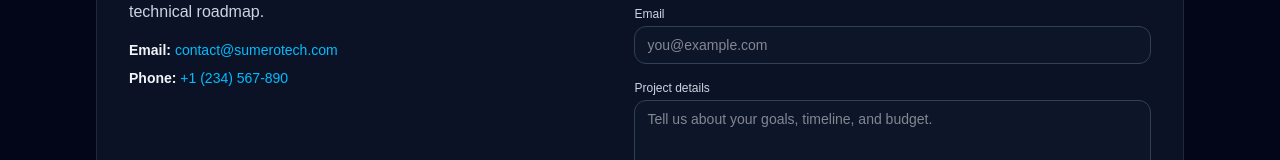
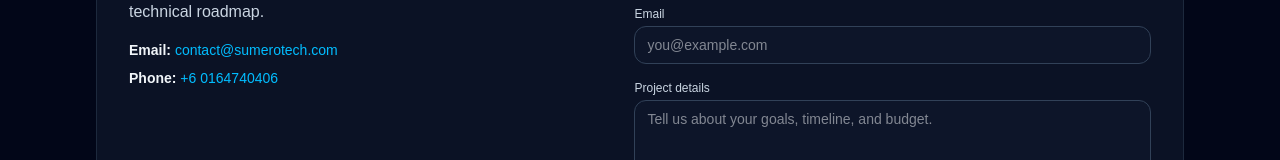
Before and after one commit to Kjayamani96/sumero-technologies, a Next.js app in the folder sumero-technologies/: page / in a window 1280 px wide. Shown: the part 1150-1310 px from the top of the page. Built offline with nearby package versions, Linux system fonts and the light colour scheme.

Commit message:
Update page.tsx

```diff
--- a/sumero-technologies/app/page.tsx
+++ b/sumero-technologies/app/page.tsx
@@ -204,10 +204,10 @@ export default function Home() {
                 <p>
                   <span className="font-semibold text-slate-100">Phone:</span>{" "}
                   <a
-                    href="tel:+1234567890"
+                    href="tel:+6016 1236525"
                     className="text-sky-400 hover:text-sky-300"
                   >
-                    +1 (234) 567-890
+                    +6 0164740406
                   </a>
                 </p>
               </div>
```
